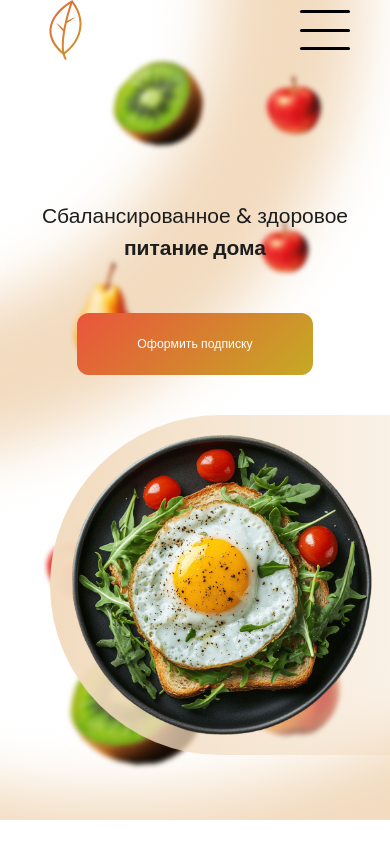
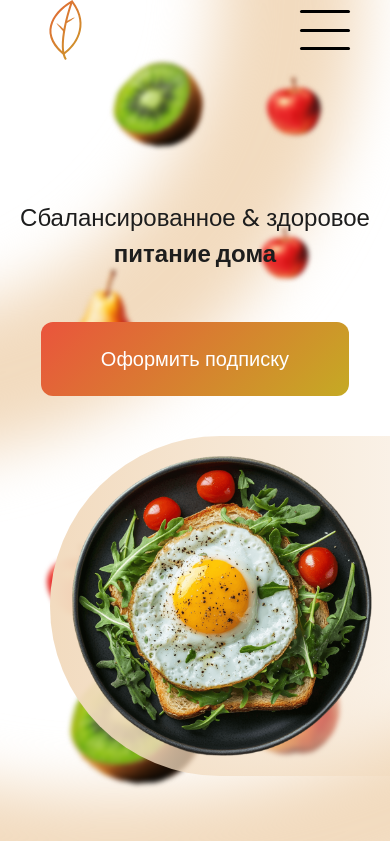
Before and after one commit to Anatoliy2024/healthy-food, a Next.js app: page / in a window 390 px wide. Shown: the top 844 px of the page. Built offline with nearby package versions, Linux system fonts and the light colour scheme.

Commit message:
change font size global

```diff
--- a/src/app/globals.css
+++ b/src/app/globals.css
@@ -34,7 +34,7 @@ body {
   --fs-xs: 0.75rem; /* 12px */
   --fs-sm: 0.875rem; /* 14px */
   --fs-md: 1rem; /* 16px */
-  --fs-lg: clamp(0.875rem, 2vw, 1.25rem); /* 20px */
+  --fs-lg: 1.25rem; /* 20px */
   /* --fs-lg: 1.25rem;  */
   --fs-xl: 2rem; /* 32px */
   --fs-xll: 2.5rem; /* 40px */
@@ -48,9 +48,9 @@ html {
 }
 
 @media (max-width: 500px) {
-  html {
+  /* html {
     font-size: 14px;
-  }
+  } */
   h3 {
     text-align: center;
   }
```
